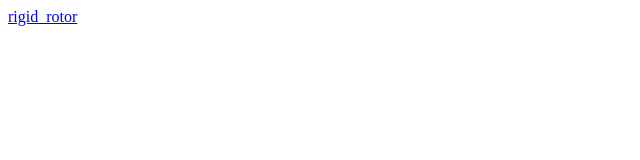
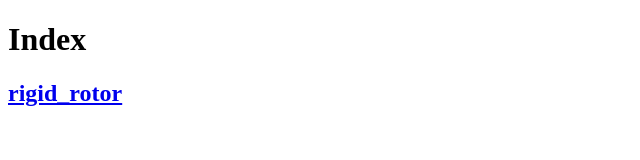
Before and after one commit to harapekoaomushi/introductionPhysics, a plain HTML site: page docs/index.html in a window 1280 px wide. Shown: the whole page, without its empty margins (0-640 px from the left). Drawn offline with Linux system fonts and the light colour scheme.

Commit message:
mod index

```diff
--- a/docs/index.html
+++ b/docs/index.html
@@ -52,8 +52,8 @@
 <body>
 
 <!-- コンテンツを記述 -->
-
-<a href="./rigid_rotor.html">rigid_rotor</a>
+<h1>Index</h1>
+<h2><a href="./rigid_rotor.html">rigid_rotor</a></h2>
 
 <!-- スクリプトでブロッキングを起こすものはここに記述
 ブロッキングを起こす原因としては、CSSのセレクタ操作（IE）、負荷の高いDOM操作、多数のスクリプトなど -->
```
